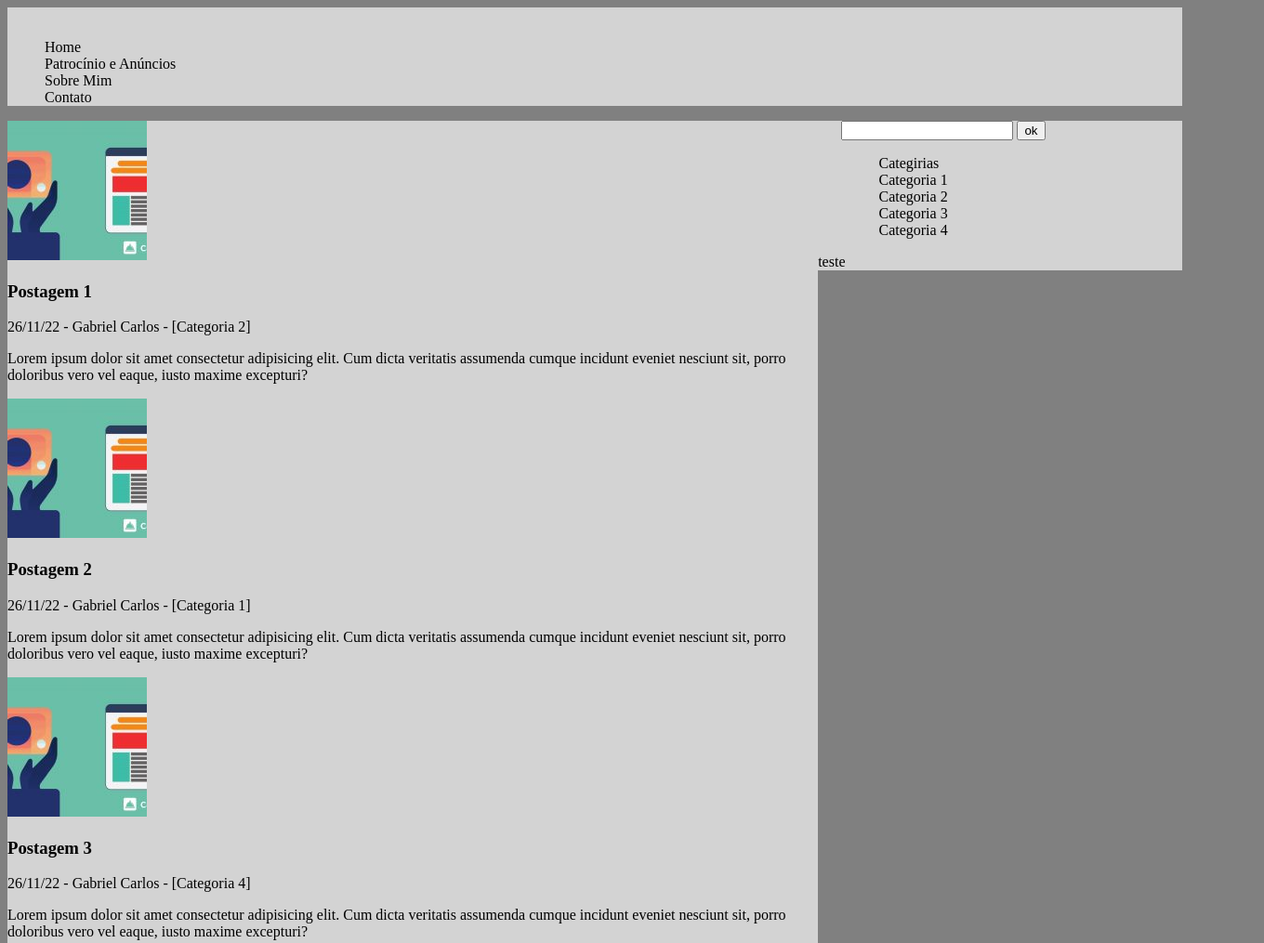
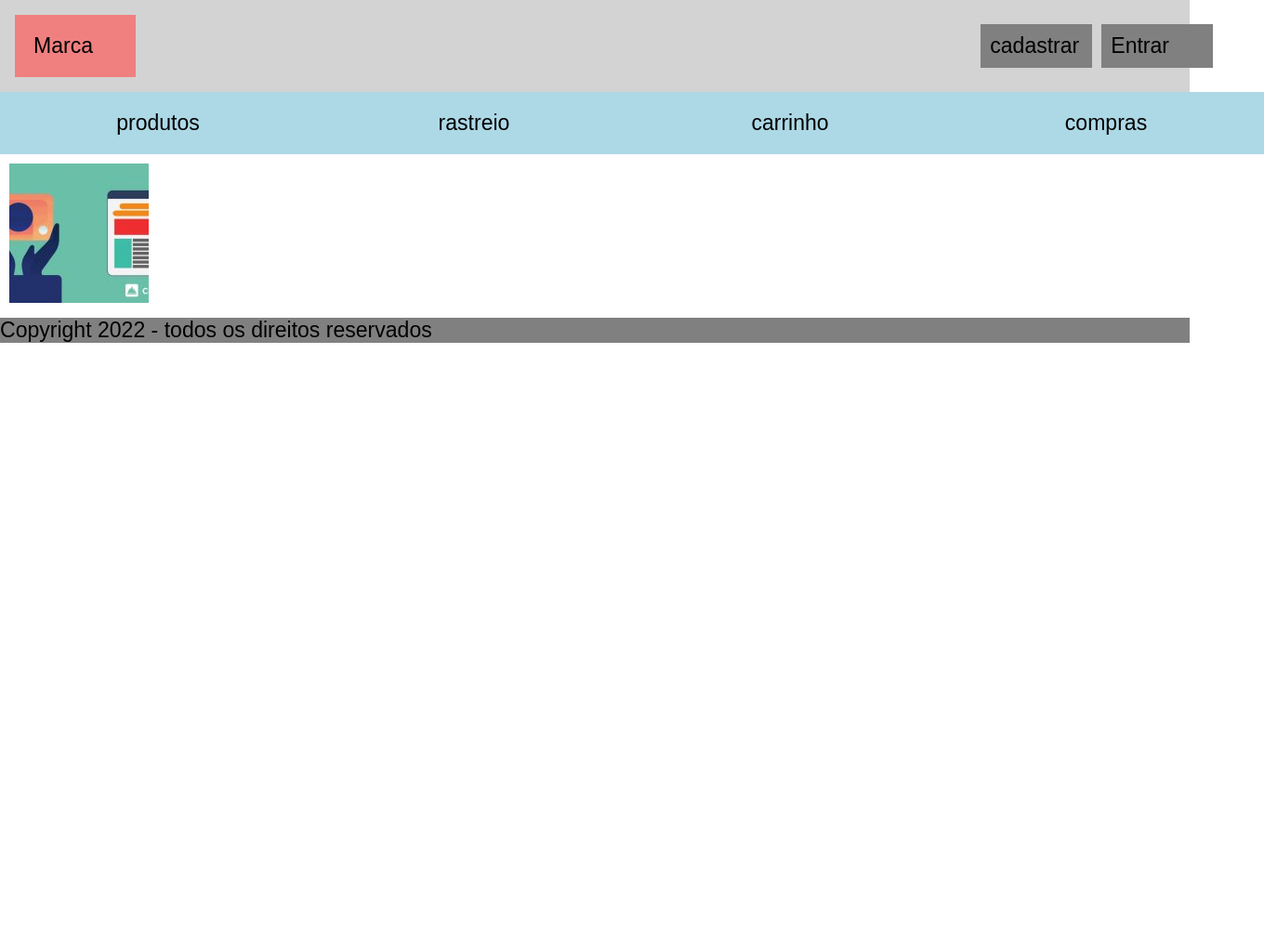
Before and after one commit to hvvvpl/front-end, a plain HTML site: page index.html in a window 1280 px wide. Shown: the top 1015 px of the page at 93% size, 1360 px wide, since content can reach past the window. After the commit the page ends 800 px from the top, so only its background shows below. Drawn offline with Linux system fonts and the light colour scheme.

Commit message:
ESTUDANDO

```diff
--- a/index.html
+++ b/index.html
@@ -1,79 +1,40 @@
 <!DOCTYPE html>
-<html lang="en">
+<html lang="pt-br">
 
 <head>
     <meta charset="UTF-8">
     <meta http-equiv="X-UA-Compatible" content="IE=edge">
     <meta name="viewport" content="width=device-width, initial-scale=1.0">
-    <title>mão na massa</title>
+    <title>Document</title>
     <link rel="stylesheet" href="style.css">
 </head>
 
 <body>
     <header>
-        <div id="logo">
-            <img src="" alt="">
-        </div>
-        <nav>
-            <ul>
-                <li>Home</li>
-                <li>Patrocínio e Anúncios</li>
-                <li>Sobre Mim</li>
-                <li>Contato</li>
-            </ul>
-        </nav>
-    </header>
-    <main>
-        <article>
-            <img class="thumbnail" src="imgs/Copia-de-Copia-de-Copia-de-Instagram-and-third-party-apps-4-150x150.jpg" alt="Imagem de destaque">
-            <h3 class="titulo">Postagem 1</h3>
-            <div class="subtitulo">
-                <span class="data">26/11/22</span> -
-                <span class="autor">Gabriel Carlos</span> -
-                <span class="categorias">[Categoria 2]</span>
-                <p class="texto">Lorem ipsum dolor sit amet consectetur adipisicing elit. Cum dicta veritatis assumenda cumque incidunt eveniet nesciunt sit, porro doloribus vero vel eaque, iusto maxime excepturi?</p>
-            </div>
-        </article>
-        <article>
-            <img class="thumbnail" src="imgs/Copia-de-Copia-de-Copia-de-Instagram-and-third-party-apps-4-150x150.jpg" alt="Imagem de destaque">
-            <h3 class="titulo">Postagem 2</h3>
-            <div class="subtitulo">
-                <span class="data">26/11/22</span> -
-                <span class="autor">Gabriel Carlos</span> -
-                <span class="categorias">[Categoria 1]</span>
-                <p class="texto">Lorem ipsum dolor sit amet consectetur adipisicing elit. Cum dicta veritatis assumenda cumque incidunt eveniet nesciunt sit, porro doloribus vero vel eaque, iusto maxime excepturi?</p>
-            </div>
-        </article>
-        <article>
-            <img class="thumbnail" src="imgs/Copia-de-Copia-de-Copia-de-Instagram-and-third-party-apps-4-150x150.jpg" alt="Imagem de destaque">
-            <h3 class="titulo">Postagem 3</h3>
-            <div class="subtitulo">
-                <span class="data">26/11/22</span> -
-                <span class="autor">Gabriel Carlos</span> -
-                <span class="categorias">[Categoria 4]</span>
-                <p class="texto">Lorem ipsum dolor sit amet consectetur adipisicing elit. Cum dicta veritatis assumenda cumque incidunt eveniet nesciunt sit, porro doloribus vero vel eaque, iusto maxime excepturi?</p>
-            </div>
-        </article>
-    </main>
-    <aside>
-        <div class="caixa-pesquisa">
-            <input type="text" class="texto-pesquisa">
-            <button class="botao-ok">ok</button>
-
-        </div>
+        <a href="#">Marca</a>
         <div>
             <ul>
-                <li>Categirias</li>
-                <li>Categoria 1</li>
-                <li>Categoria 2</li>
-                <li>Categoria 3</li>
-                <li>Categoria 4</li>
+                <li>cadastrar</li>
+                <li>Entrar</li>
             </ul>
         </div>
-    </aside>
+    </header>
+    <nav>
+        <ul>
+            <li>produtos</li>
+            <li>rastreio </li>
+            <li>carrinho</li>
+            <li>compras</li>
+        </ul>
+    </nav>
+    <main>
+        <img src="imgs/Copia-de-Copia-de-Copia-de-Instagram-and-third-party-apps-4-150x150.jpg" alt="imagem main">
+    </main>
+    <section></section>
+    <footer>
+        <p>Copyright 2022 - todos os direitos reservados</p>
+    </footer>
+
 </body>
-<footer>
-    <p>teste</p>
-</footer>
 
 </html>
--- a/style.css
+++ b/style.css
@@ -1,31 +1,66 @@
-body {
-    background-color: grey;
+html{
+    height: 100%;
+}
+
+*{
+    margin: 0px;
+    padding: 0px;
+    font-size: 1.2rem;
+    font-family: Arial, Helvetica, sans-serif;
+    text-decoration: none
+}
+
+img{
+
 }
 
 header {
+    display: flex;
+    justify-content: space-between;
     background-color: lightgrey;
+    padding: 16px;
+    align-items: center;
 }
+header a{
+    background-color: lightcoral;
+    color: black;
+    padding: 20px;
+    flex: 0 0 90px;
+}
+header a:hover,header li:hover,nav li:hover {
+    font-size: 90%;
+}
+header ul{
+    display: flex;
+}
+header li{
+    display: flex;
+    padding: 10px;
+    margin-left: 10px;
+    background-color: grey;
+    flex: 0 0 100px;
+}
+nav{
+    background-color: lightgreen;
+}
+nav ul{
+    display: flex;
+    background-color: lightslategray;
+    justify-content: space-between;
 
-nav li {
-    list-style: none;
 }
+nav li{
+    display: flex;
+    background-color: lightblue;
+    padding: 20px;
+    flex: 0 0 300px;
+    text-align: center;
+    justify-content: space-around;
+}
+main{
+    padding: 10px;
 
-main {
-    width: 69%;
-    float: left;
-    background-color: lightgrey;
-}
-
-aside {
-    width: 29%;
-    float: right;
-    background-color: lightgrey;
-}
-
-aside li {
-    list-style: none;
 }
 footer{
-    background-color: lightgrey;
-
+    background-color: grey;
 }
```
Also changed, not shown: 1html.txt (renamed from html.txt), 2css.txt (renamed from css.txt), 3responsividade.txt (added), calculadora.css (deleted), calculadora.html (deleted), formulario.css (deleted), formulario.html (deleted).
